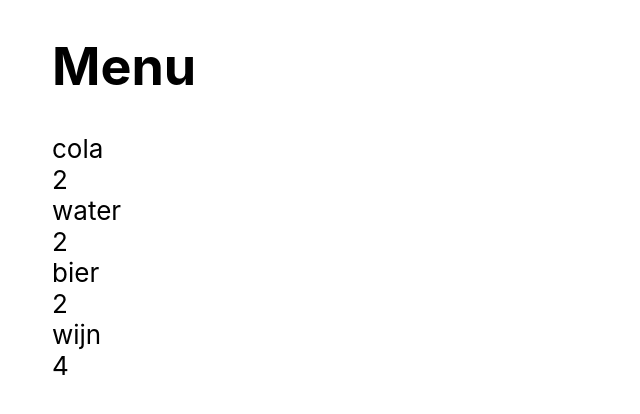
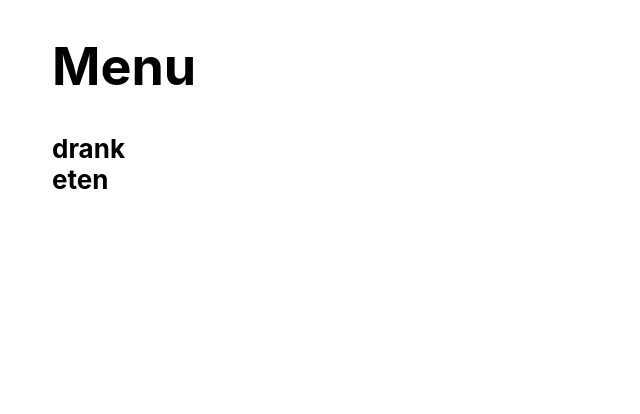
Before and after one commit to SammyLaureys/menucard, a React (Create React App) app: page / in a window 1280 px wide. Shown: the top 414 px of the page, without its empty margins (0-640 px from the left). Built offline with nearby package versions, Linux system fonts and the light colour scheme.

Commit message:
PRODUCTS_DATA uitgebreid en een poging gedaan om alles weer te geven.

```diff
--- a/src/App.js
+++ b/src/App.js
@@ -1,15 +1,37 @@
 import React from 'react';
-import logo from './logo.svg';
 import './App.css';
 
 const PRODUCTS_DATA = [
-    {name: "cola", price: 2},
-    {name: "water", price: 2},
-    {name: "bier", price: 2},
-    {name: "wijn", price: 4}
+    {
+        type: "drank",
+        products: [
+            {name: "cola", price: "2€"},
+            {name: "water", price: "2€"},
+            {name: "bier", price: "2€"},
+            {name: "wijn", price: "4€"}
+        ],
+    },
+    {
+        type: "eten",
+        products: [
+            {name: "chips", price: "1€"},
+            {name: "olijven", price: "2€"},
+            {name: "kaas", price: "4€"},
+            {name: "salami", price: "3€"},
+            {name: "hamburger", price: "4€"},
+            {name: "pizza", price: "4€"}
+        ]
+    }
 ];
 
-function ProductLine(props){
+function CategoryLine(props) {
+    const {category} = props;
+    return <div className="CategoryLine">
+        <div><strong>{category.type}</strong></div>
+    </div>;
+}
+
+function ProductLine(props) {
     const {product} = props;
     return <div className="ProductLine">
         <div>{product.name}</div>
@@ -18,17 +40,13 @@ function ProductLine(props){
 }
 
 function App() {
-  return (
-    <div className="App">
-      <header className="App-header">
-        <h1>Menu</h1>
-          <ProductLine product={PRODUCTS_DATA[0]}/>
-          <ProductLine product={PRODUCTS_DATA[1]}/>
-          <ProductLine product={PRODUCTS_DATA[2]}/>
-          <ProductLine product={PRODUCTS_DATA[3]}/>
-      </header>
-    </div>
-  );
+    return (
+        <div>
+            <h1>Menu</h1>
+            {PRODUCTS_DATA.map((p) =>
+                <CategoryLine key={p.type} category={p}/>)}
+        </div>
+    );
 }
 
 export default App;
```
